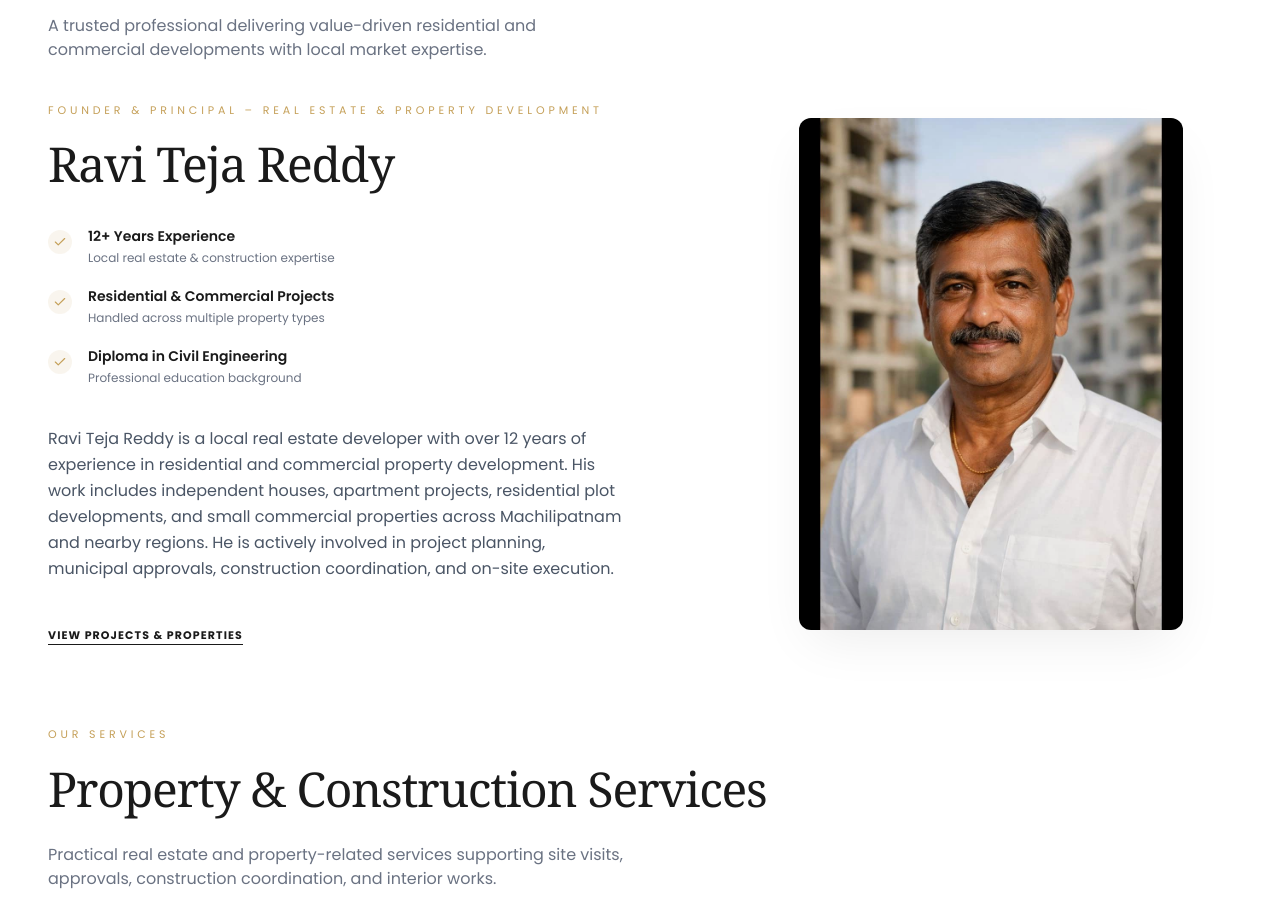
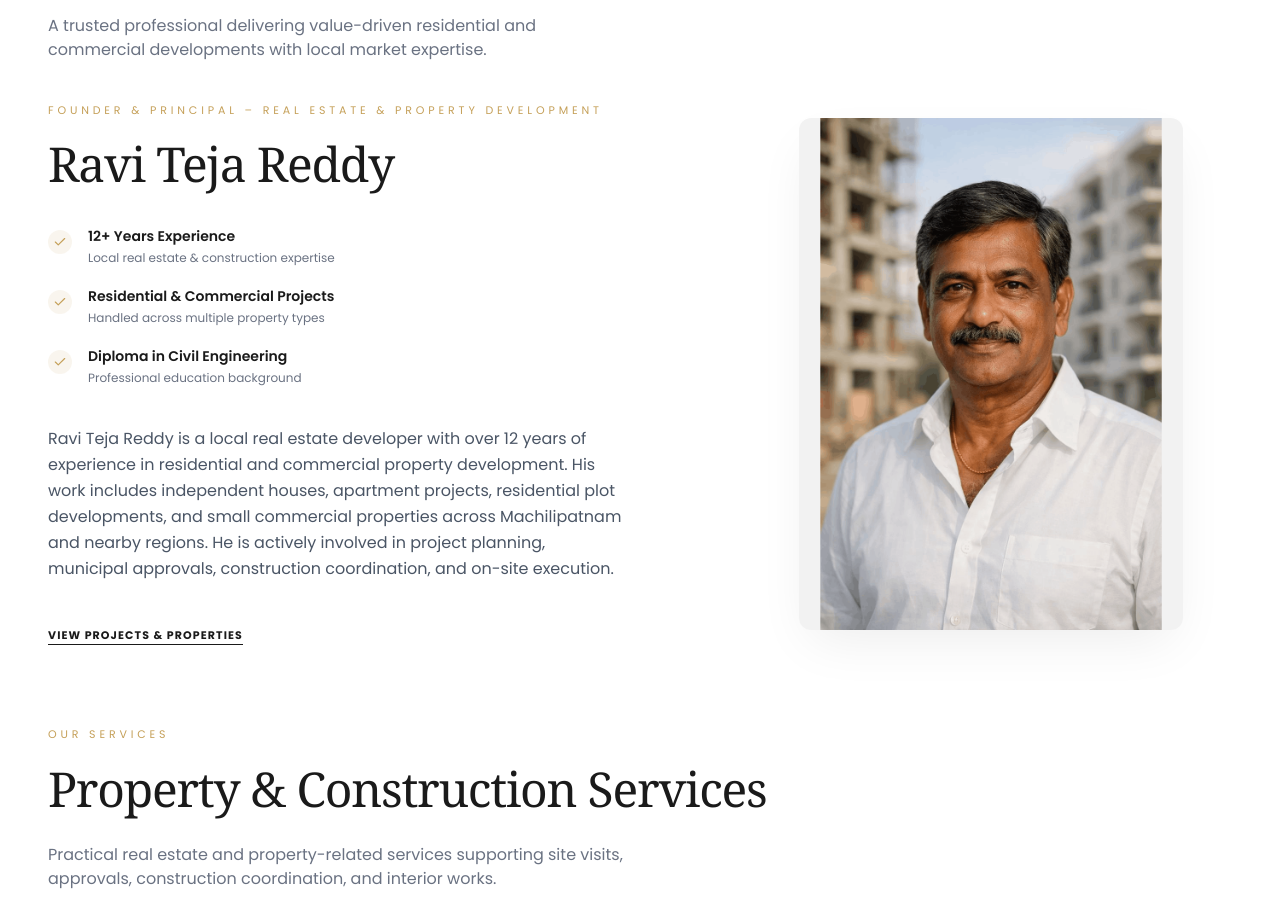
Before and after one commit to test4234/real-estate-consultancy-v1, a Next.js app: page / in a window 1280 px wide. Shown: the part 1450-2365 px from the top of the page. Built offline with nearby package versions, Linux system fonts and the light colour scheme.

Commit message:
update file

```diff
--- a/src/data/siteConfig.js
+++ b/src/data/siteConfig.js
@@ -61,7 +61,7 @@ const siteConfig = {
     role: "Founder & Principal – Real Estate & Property Development",
     experience: 12,
     education: "Diploma in Civil Engineering",
-    image: "/owner.jpg",
+    image: "/owner.png",
     bio:
       "Ravi Teja Reddy is a local real estate developer with over 12 years of experience in residential and commercial property development. His work includes independent houses, apartment projects, residential plot developments, and small commercial properties across Machilipatnam and nearby regions. He is actively involved in project planning, municipal approvals, construction coordination, and on-site execution.",
   },
```
Also changed, not shown: public/owner.jpg (deleted), public/owner.png (added).
